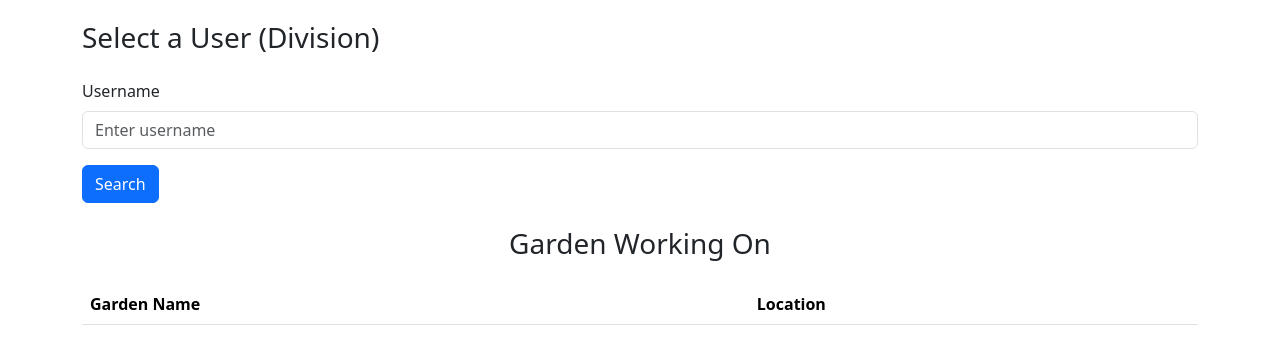
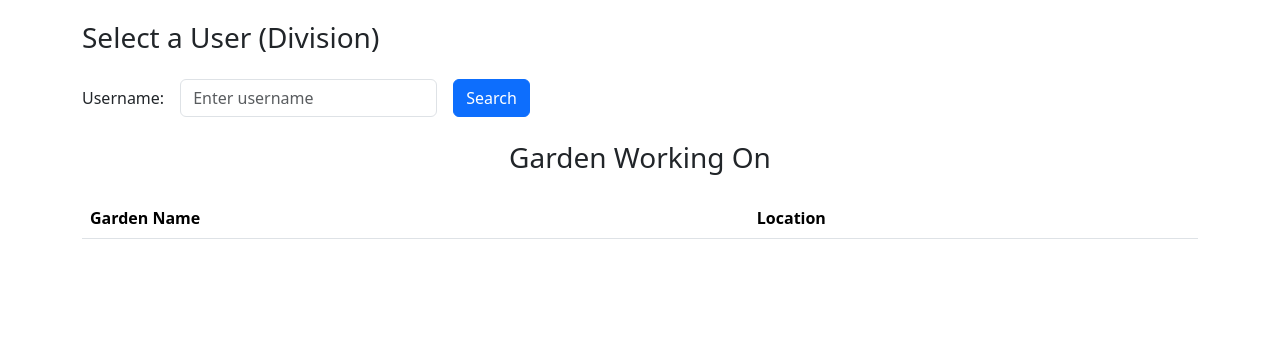
Before and after one commit to jessiezhou819/garden-app, a website: page public/user.html in a window 1280 px wide. Shown: the part 539-880 px from the top of the page. After the commit the page ends 800 px from the top, so only its background shows below. Drawn offline with nearby package versions, Linux system fonts and the light colour scheme; no server answers.

Commit message:
Changed ui

```diff
--- a/public/scripts_user.js
+++ b/public/scripts_user.js
@@ -78,7 +78,7 @@ async function fetchAndDisplayDivision(event) {
 
         messageElement.textContent = "";
         var alertDiv = document.createElement("div");
-        alertDiv.className = "alert alert-success";
+        alertDiv.className = "alert alert-success col-4";
         alertDiv.setAttribute("role", "alert");
         alertDiv.textContent = "Found User!";
         messageElement.appendChild(alertDiv);
@@ -97,7 +97,7 @@ async function fetchAndDisplayDivision(event) {
 
         messageElement.textContent = "";
         var alertDiv = document.createElement("div");
-        alertDiv.className = "alert alert-danger";
+        alertDiv.className = "alert alert-danger col-4";
         alertDiv.setAttribute("role", "alert");
         alertDiv.textContent = "Error finding data!";
         messageElement.appendChild(alertDiv);
--- a/public/user.html
+++ b/public/user.html
@@ -62,13 +62,25 @@
         </table>
 
         <h3 class="my-4">Select a User (Division)</h3>
-        <form id="selectUser" class="mb-4">
+        <!-- <form id="selectUser" class="mb-4">
             <div class="mb-3">
                 <label for="inputUsername" class="form-label">Username</label>
                 <input type="text" class="form-control" id="inputUsername" placeholder="Enter username" required>
             </div>
             <button type="submit" class="btn btn-primary">Search</button>
+        </form> -->
+        <form id="selectUser" class="row g-3 align-items-center mb-4">
+            <div class="col-auto">
+                <label for="inputUsername" class="form-label mb-0">Username:</label>
+            </div>
+            <div class="col-auto">
+                <input type="text" class="form-control" id="inputUsername" placeholder="Enter username" required>
+            </div>
+            <div class="col-auto">
+                <button type="submit" class="btn btn-primary">Search</button>
+            </div>
         </form>
+
         <div id="divisionMsg"></div>
 
         <h3 class="text-center my-4">Garden Working On</h3>
```
